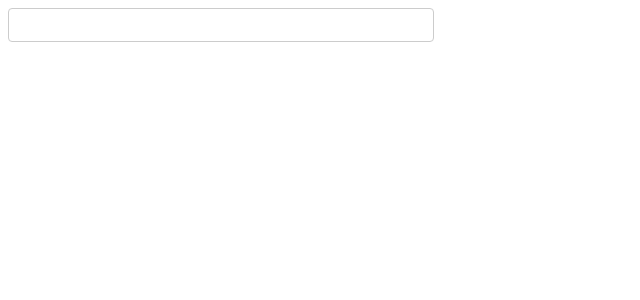
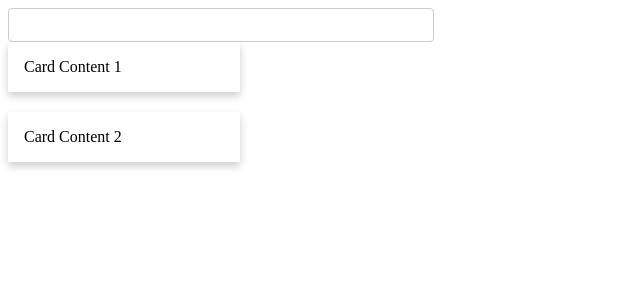
Before and after one commit to devmuhmed/journey-of-vuejs, a Vue app in the folder tasks/codevolution/: page / in a window 1280 px wide. Shown: the top 300 px of the page, without its empty margins (0-640 px from the left). Built offline with nearby package versions, Linux system fonts and the light colour scheme.

Commit message:
codevolution lesson 37 steps to use slots instead of props

```diff
--- a/tasks/codevolution/src/AppFive.vue
+++ b/tasks/codevolution/src/AppFive.vue
@@ -1,14 +1,20 @@
 <template>
     <!-- <input type="text" v-model="name"> -->
     <input-component v-model="name"/>
+    <card-component content="Card Content 1"/>
+    <card-component content="Card Content 2"/>
+
+
 </template>
 
 <script>
+    import CardComponent from './components/Card.vue';
     import InputComponent from './components/input.vue'
     export default {
         name: 'App',
         components: {
-            InputComponent
+            InputComponent,
+            CardComponent
         },
         data() {
             return {
--- /dev/null
+++ b/tasks/codevolution/src/components/Card.vue
@@ -0,0 +1,27 @@
+<template>
+    <div class="card">
+        {{ content }}
+    </div>
+</template>
+
+<script>
+    export default {
+        name: 'CardComponent',
+        props:['content']
+    }
+</script>
+
+<style scoped>
+.card {
+    box-shadow: 0 4px 8px 0 rgba(0,0,0,0.2);
+    transition: 0.3s;
+    padding: 16px;
+    margin-bottom: 20px;
+    width: 200px;
+
+}
+
+.card:hover {
+    box-shadow: 0 8px 16px 0 rgba(0, 0, 0, 0.2);
+}
+</style>
```
